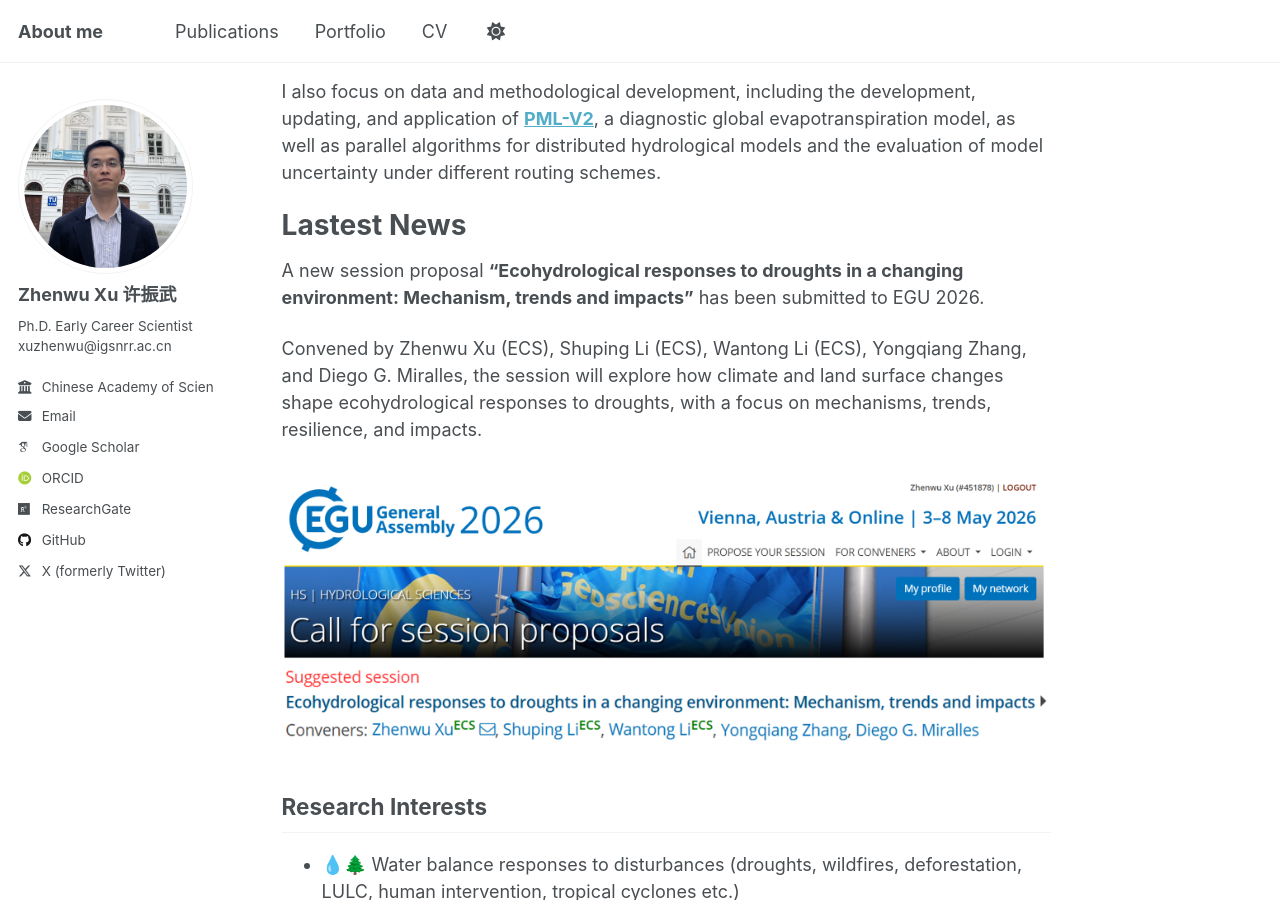
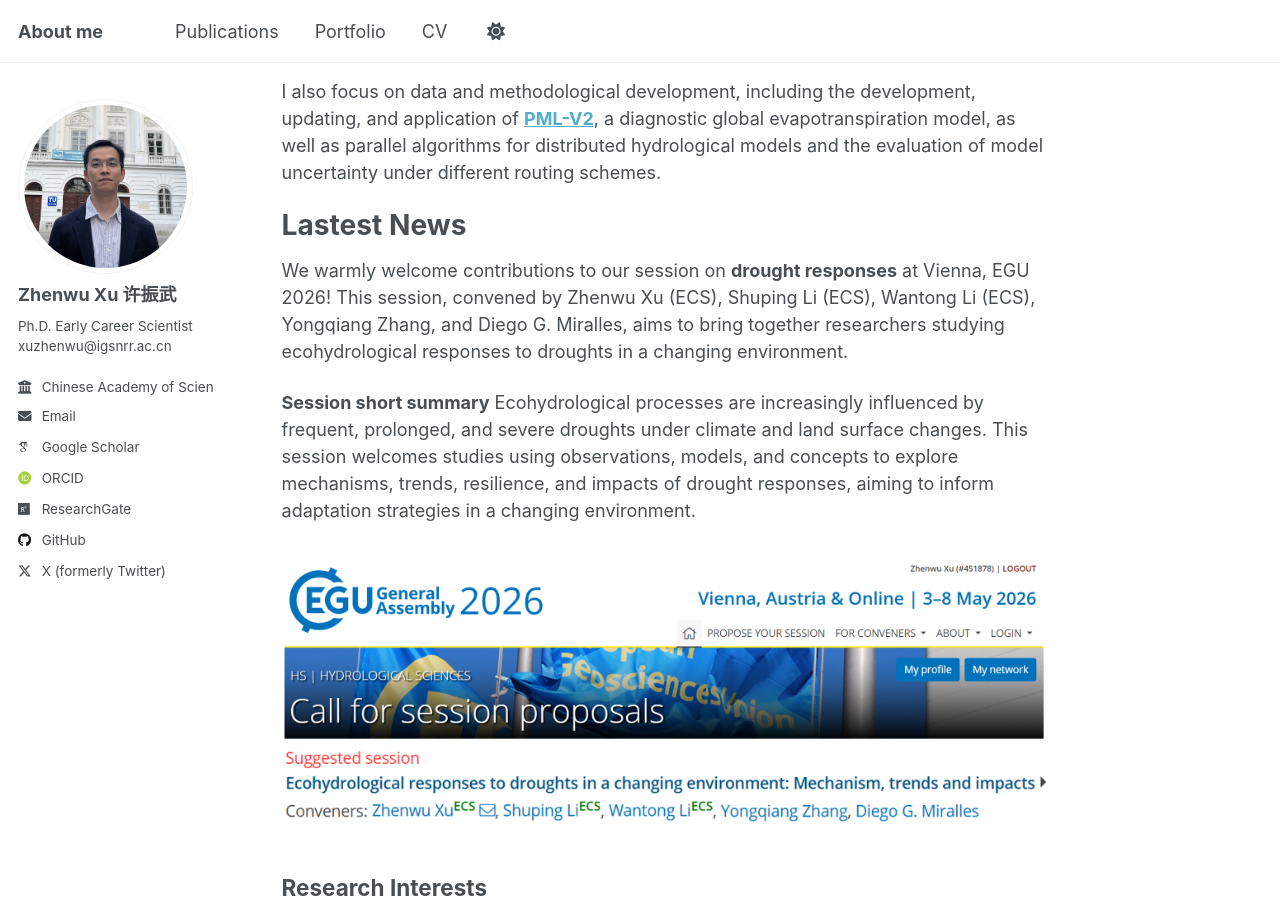
Before and after one commit to xuzhenwu/xuzhenwu.github.io, a Jekyll site: the page built from _pages/about.md, in a window 1280 px wide and 900 px high, scrolled down 407 px. Built offline with Jekyll 4.4.1, drawn with Linux system fonts in a browser that asks for light colours; some web fonts are replaced; a script that is not in the unit is left out.

Commit message:
update egu26

```diff
--- a/_pages/about.md
+++ b/_pages/about.md
@@ -17,9 +17,11 @@ I also focus on data and methodological development, including the development,
 
 # Lastest News
 
-A new session proposal **"Ecohydrological responses to droughts in a changing environment: Mechanism, trends and impacts"** has been submitted to EGU 2026.
+We warmly welcome contributions to our session on **drought responses** at Vienna, EGU 2026!
+This session, convened by Zhenwu Xu (ECS), Shuping Li (ECS), Wantong Li (ECS), Yongqiang Zhang, and Diego G. Miralles, aims to bring together researchers studying ecohydrological responses to droughts in a changing environment.
 
-Convened by Zhenwu Xu (ECS), Shuping Li (ECS), Wantong Li (ECS), Yongqiang Zhang, and Diego G. Miralles, the session will explore how climate and land surface changes shape ecohydrological responses to droughts, with a focus on mechanisms, trends, resilience, and impacts.
+**Session short summary**
+Ecohydrological processes are increasingly influenced by frequent, prolonged, and severe droughts under climate and land surface changes. This session welcomes studies using observations, models, and concepts to explore mechanisms, trends, resilience, and impacts of drought responses, aiming to inform adaptation strategies in a changing environment.
 
 ![EGU2026 Session](images/about/EGU26.png)
 
```
Also changed, not shown: _portfolio/3-SYSU.md (+1 -1 lines), _publications/2021EMS.md (+2 -1 lines), _publications/2022WRR.md (+2 -1 lines).
